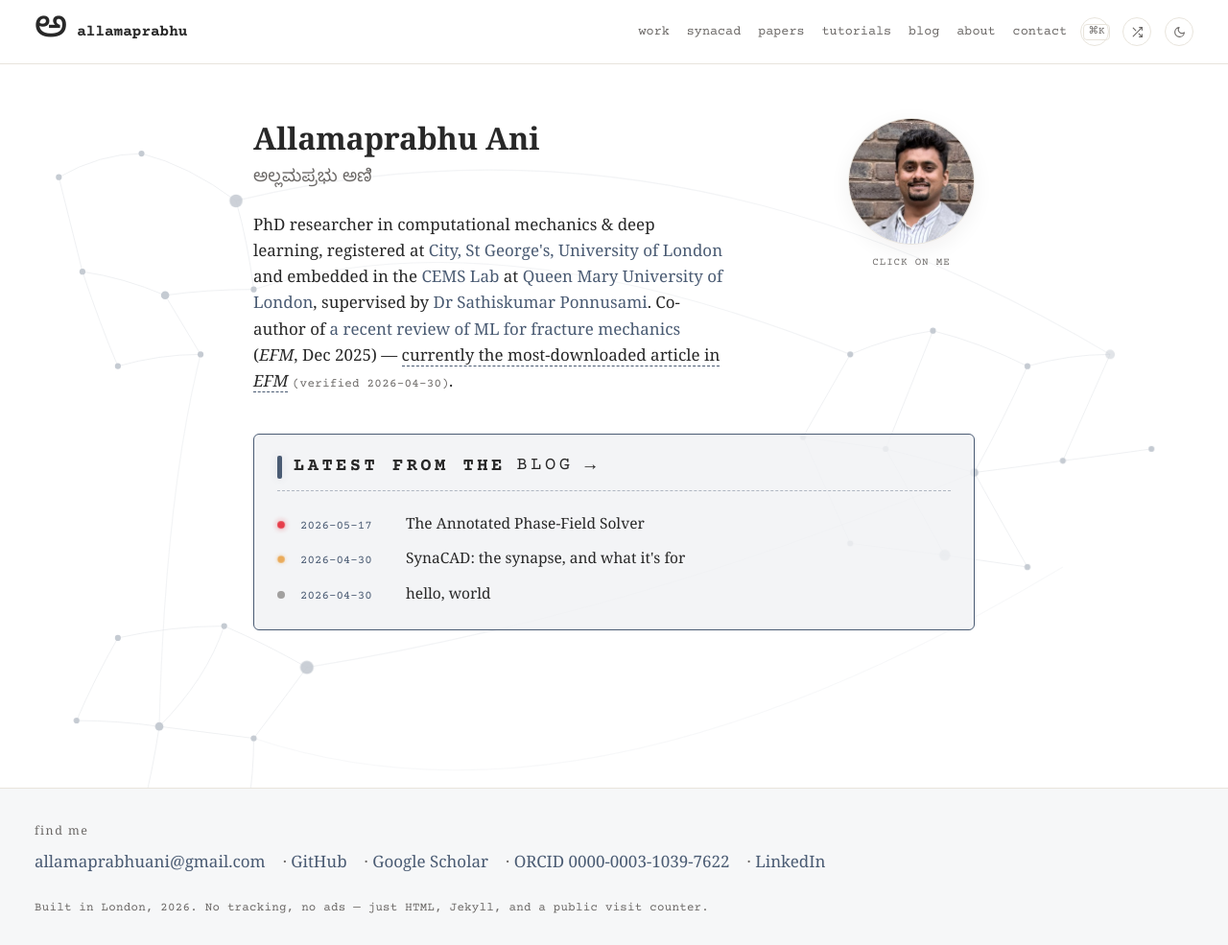
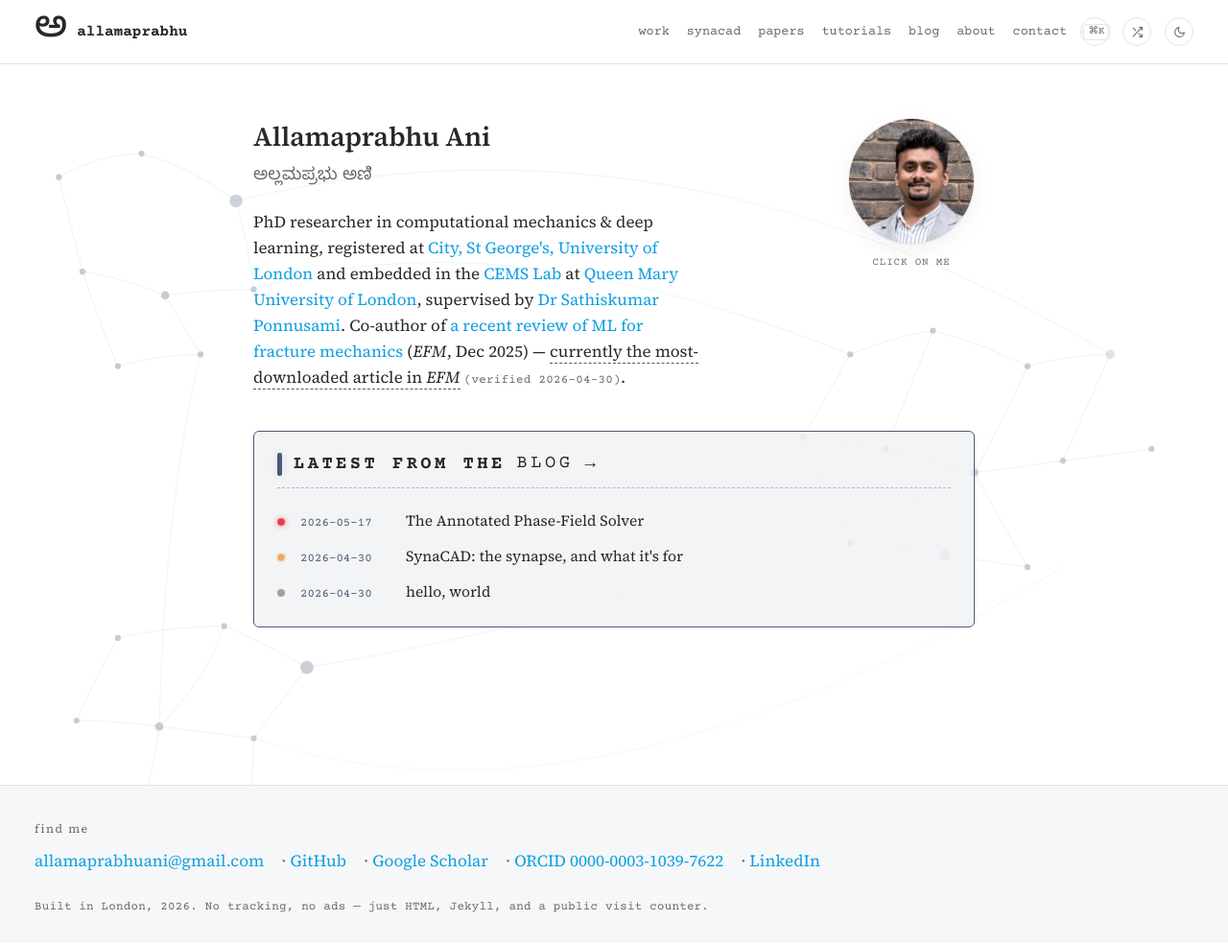
Before and after one commit to allamaprabhuani/allamaprabhuani.github.io, a Jekyll site: the page built from index.html, in a window 1280 px wide and 985 px high. Shown: the whole window at 96% size. Built offline with Jekyll 4.4.1, drawn with Linux system fonts in a browser that asks for light colours.

Commit message:
TM-style polish: drop accent bar, tighten headings, blue links, Source Serif 4
Three follow-ons from the typography swap (all rolled into one commit):

1. Heading sizes calibrated to TM:
   - h1 2.0rem → 1.75rem (≈30px @ 17px base), line-height 1.4
   - h2 1.5rem → 1.35rem, no border, no padding-bottom
   - h3 1.18rem → 1.12rem with proper top margin
2. Accent bar (::before pseudo-element on section headings, blog header,
   and post title) removed. Cleaner TM-style headings without the
   decorative marker.
3. Links: dedicated --link variable, defaults to TM's #0e9ee4 in light
   mode and a softened #5fc1ec in dark mode. Links no longer borrow the
   accent shuffler's burgundy. Accent stays for non-link uses (decor,
   markers, search-pill borders).
4. Source Serif 4 added to the font cascade via Google Fonts (regular,
   semibold, italic only). The full cascade is now:
   Iowan Old Style (macOS) → Source Serif 4 (everywhere else) → Georgia.
   Preconnect tags added for Google's font CDN.

```diff
--- a/_layouts/default.html
+++ b/_layouts/default.html
@@ -69,6 +69,11 @@
 <link rel="preload" href="/assets/fonts/u-450q2lgwslOqpF_6gQ8kELawFpWs39pvk.woff2" as="font" type="font/woff2" crossorigin>
 {% if page.landing %}<link rel="preload" href="/assets/me.jpg" as="image" fetchpriority="high">{% endif %}
 <link rel="stylesheet" href="/assets/fonts/fonts.css">
+<!-- Source Serif 4 from Google Fonts: only the weights actually used.
+     Mac users see Iowan Old Style via the cascade; everyone else gets this. -->
+<link rel="preconnect" href="https://fonts.googleapis.com">
+<link rel="preconnect" href="https://fonts.gstatic.com" crossorigin>
+<link rel="stylesheet" href="https://fonts.googleapis.com/css2?family=Source+Serif+4:ital,wght@0,400;0,600;1,400&display=swap">
 <link rel="stylesheet" href="/style.css">
 {% seo title=false %}
 {% feed_meta %}
--- a/style.css
+++ b/style.css
@@ -5,7 +5,7 @@
  */
 :root {
   --font-mono: 'Courier Prime', 'Courier New', Courier, monospace;
-  --font-serif: 'Iowan Old Style BT', 'Iowan Old Style', Georgia, 'Times New Roman', serif;
+  --font-serif: 'Iowan Old Style BT', 'Iowan Old Style', 'Source Serif 4', 'Source Serif Pro', Georgia, 'Times New Roman', serif;
   --font-body: var(--font-serif);
   --font-kannada: 'Noto Sans Kannada', var(--font-mono);
 }
@@ -18,6 +18,7 @@
   --muted: #6b6866;
   --rule: #e8e4dc;
   --accent: #6b2c3a;
+  --link: #0e9ee4;
   --bg-code: #f3f3f2;
   --shadow: 0 6px 22px rgba(28, 22, 14, 0.06);
 }
@@ -28,6 +29,7 @@ html[data-theme="dark"] {
   --muted: #b8b2a4;
   --rule: #2a2620;
   --accent: #b888bd;
+  --link: #5fc1ec;
   --bg-code: #1a1815;
   --shadow: 0 6px 22px rgba(0, 0, 0, 0.35);
 }
@@ -388,52 +390,34 @@ main > section[id] { scroll-margin-top: 72px; }
 
 /* ---- Type ---- */
 a {
-  color: var(--accent);
+  color: var(--link);
   text-decoration: none;
   border-bottom: 1px solid transparent;
   transition: border-color .15s ease, color .15s ease;
 }
-a:hover { border-bottom-color: var(--accent); }
+a:hover { border-bottom-color: var(--link); }
 
 h1, h2, h3 {
   font-family: var(--font-serif);
   font-weight: 600;
   letter-spacing: -0.005em;
   line-height: 1.3;
+  color: var(--ink);
 }
-h1 { font-size: 2.0rem; margin: 4px 0 14px; }
+/* TM-calibrated heading sizes — 30px h1 with 1.4 line-height */
+h1 { font-size: 1.75rem; margin: 4px 0 14px; line-height: 1.4; }
 h2 {
   font-family: var(--font-serif);
-  font-size: 1.5rem;
+  font-size: 1.35rem;
   font-weight: 600;
   text-transform: none;
   letter-spacing: -0.005em;
-  color: var(--ink);
-  margin: 56px 0 14px;
-  padding-bottom: 6px;
-  border-bottom: 1px solid var(--rule);
-  line-height: 1.3;
+  margin: 48px 0 14px;
+  padding-bottom: 0;
+  border-bottom: none;
+  line-height: 1.4;
 }
-main > section > h2,
-.blog-header h1,
-.post-header .post-title {
-  display: flex;
-  align-items: center;
-  gap: 12px;
-}
-main > section > h2::before,
-.blog-header h1::before,
-.post-header .post-title::before {
-  content: "";
-  display: inline-block;
-  width: 5px;
-  height: 22px;
-  background: var(--accent);
-  border-radius: 2px;
-  flex-shrink: 0;
-  box-shadow: 0 0 8px var(--accent-soft);
-}
-h3 { font-size: 1.18rem; margin: 0 0 8px; }
+h3 { font-size: 1.12rem; margin: 24px 0 8px; }
 
 p { margin: 0 0 14px; }
 .muted { color: var(--muted); font-size: 0.94em; }
```
